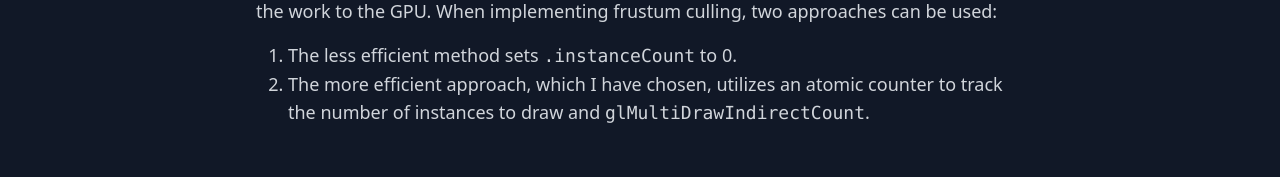
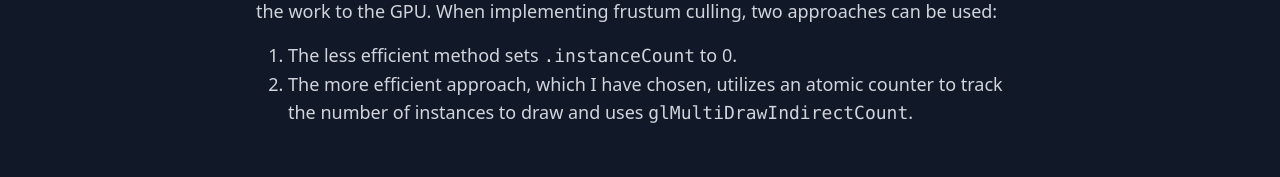
Before and after one commit to deni2312/deni2312.github.io, a React (Vite) app: page /deni2312.github.io/articles/culling in a window 1280 px wide. Shown: the part 548-725 px from the top of the page. Built offline with nearby package versions, Linux system fonts and the light colour scheme.

Commit message:
Added groups

```diff
--- a/src/articles/Culling.tsx
+++ b/src/articles/Culling.tsx
@@ -19,7 +19,7 @@ const RenderingPipeline: React.FC = () => (
         In my engine, I utilize <code>glMultiDrawIndirect</code> to minimize CPU overhead by offloading the work to the GPU. When implementing frustum culling, two approaches can be used:
         <ol className="list-decimal pl-8 mt-4">
           <li>The less efficient method sets <code>.instanceCount</code> to 0.</li>
-          <li>The more efficient approach, which I have chosen, utilizes an atomic counter to track the number of instances to draw and <code>glMultiDrawIndirectCount</code>.</li>
+          <li>The more efficient approach, which I have chosen, utilizes an atomic counter to track the number of instances to draw and uses <code>glMultiDrawIndirectCount</code>.</li>
         </ol>
       </p>
     </div>
@@ -162,7 +162,7 @@ layout(std430, binding = 4) buffer AABBData {
 layout(binding = 0) uniform atomic_uint counterSize;
 `}
       </pre>
-      <p className="mt-4">After gathering the data, the AABB transform function is applied:</p>
+      <p className="mt-4">After gathering the data, the AABB transform function that makes the AABB data from local to model space is applied:</p>
       <pre className="bg-gray-700 p-4 rounded-md text-white">
         {`AABB transformAABB(AABB localAABB, mat4 modelMatrix) {
     vec3 worldCenter = vec3(modelMatrix * localAABB.center);
@@ -178,7 +178,7 @@ layout(binding = 0) uniform atomic_uint counterSize;
 }
 `}
       </pre>
-      <p className="mt-4">The frustum check function follows:</p>
+      <p className="mt-4">The frustum check function works as follows: First, we retrieve the plane normals. For each plane, we calculate the distance from the center, considering the projected radius. We then verify whether the point is within the frustum by ensuring it is not outside the projected bounds. Here's the code snippet:</p>
       <pre className="bg-gray-700 p-4 rounded-md text-white">
         {`bool isAABBInFrustum(mat4 viewProjection, AABB worldAABB) {
     vec3 absExtents = worldAABB.extents.xyz;
```
